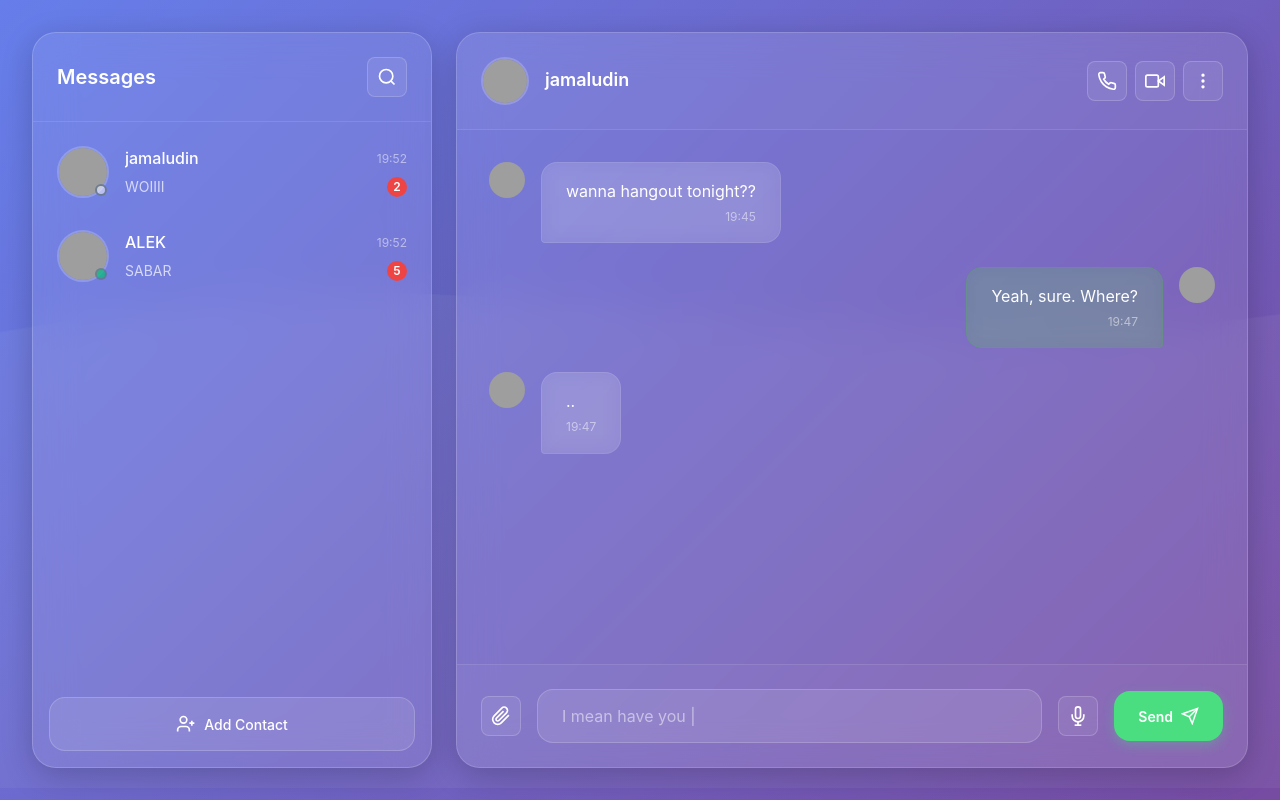
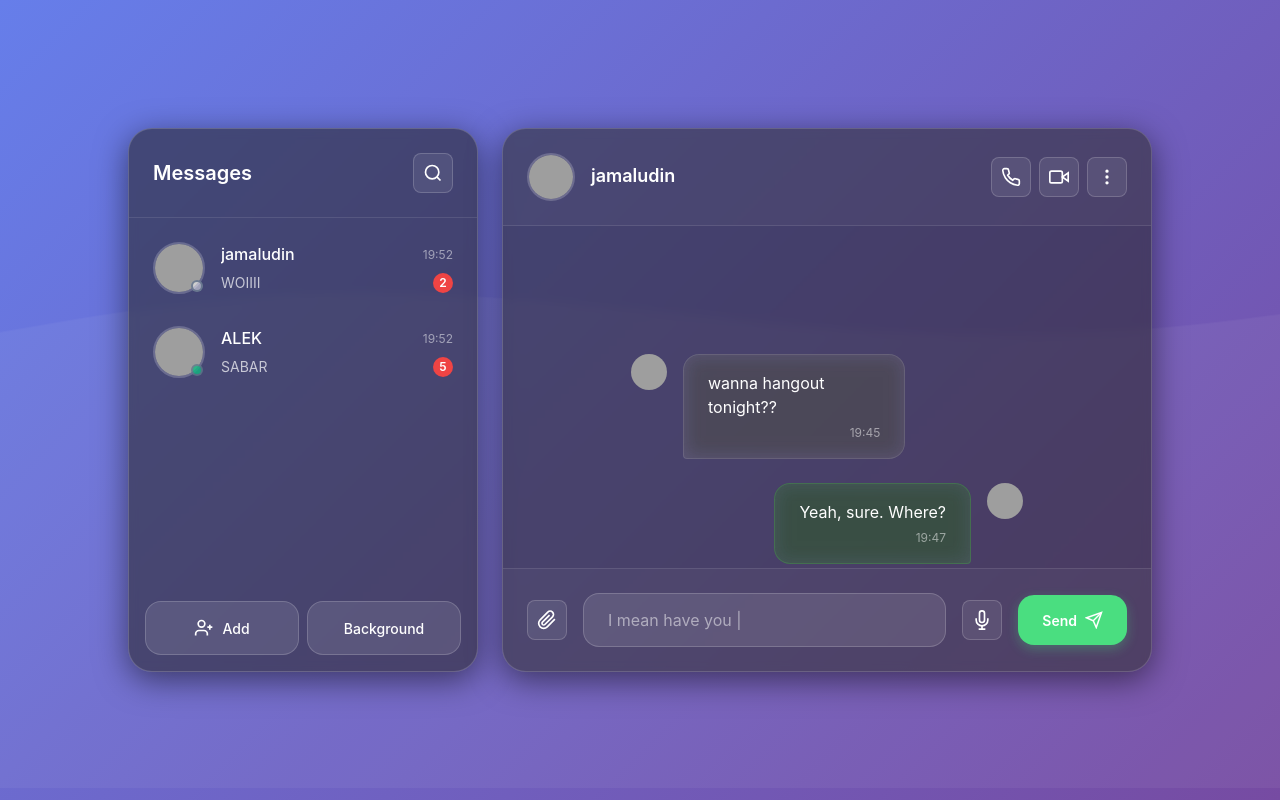
Before and after one commit to Deleonwira/chat-app, a React (Vite) app: page / in a window 1280 px wide. Built offline with nearby package versions, Linux system fonts and the light colour scheme; grey boxes are pictures that could not be loaded.

Commit message:
Adding change background features

```diff
--- a/src/CSS/pages/homepage.css
+++ b/src/CSS/pages/homepage.css
@@ -4,9 +4,9 @@
 :root {
     /* Colors - Glassmorphism Palette */
     --color-bg-primary: linear-gradient(135deg, #667eea 0%, #764ba2 100%);
-    --color-glass-bg: rgba(255, 255, 255, 0.08);
+    --color-glass-bg: rgba(36, 34, 34, 0.55);
     --color-glass-border: rgba(255, 255, 255, 0.18);
-    --color-glass-shadow: rgba(0, 0, 0, 0.1);
+    --color-glass-shadow: rgba(0, 0, 0, 0.9);
 
     /* Text Colors */
     --color-text-primary: #ffffff;
@@ -28,7 +28,7 @@
     --spacing-sm: 0.5rem;
     --spacing-md: 1rem;
     --spacing-lg: 1.5rem;
-    --spacing-xl: 2rem;
+    --spacing-xl: 8rem;
 
     /* Typography */
     --font-family: 'Inter', -apple-system, BlinkMacSystemFont, 'Segoe UI', sans-serif;
@@ -47,7 +47,7 @@
     /* Shadows */
     --shadow-sm: 0 2px 8px rgba(0, 0, 0, 0.1);
     --shadow-md: 0 4px 16px rgba(0, 0, 0, 0.15);
-    --shadow-lg: 0 8px 32px rgba(0, 0, 0, 0.2);
+    --shadow-lg: 0 8px 32px rgba(0, 0, 0, 0.5);
 
     /* Transitions */
     --transition-fast: 0.15s ease;
@@ -92,8 +92,15 @@ body::before {
 }
 
 @keyframes float {
-    0%, 100% { transform: translateY(0); }
-    50% { transform: translateY(-20px); }
+
+    0%,
+    100% {
+        transform: translateY(0);
+    }
+
+    50% {
+        transform: translateY(-20px);
+    }
 }
 
 button {
@@ -121,7 +128,6 @@ img {
 .chat-container {
     display: flex;
     height: 100vh;
-    max-width: 1800px;
     margin: 0 auto;
     padding: var(--spacing-xl);
     gap: var(--spacing-lg);
@@ -131,9 +137,9 @@ img {
    SIDEBAR - CONTACT LIST
    ============================================ */
 .sidebar {
-    flex: 0 0 400px;
+    flex: 0 0 350px;
     background: var(--color-glass-bg);
-    backdrop-filter: blur(20px);
+    backdrop-filter: blur(5px);
     -webkit-backdrop-filter: blur(20px);
     border: 1px solid var(--color-glass-border);
     border-radius: var(--radius-lg);
@@ -248,8 +254,15 @@ img {
 }
 
 @keyframes pulse {
-    0%, 100% { opacity: 1; }
-    50% { opacity: 0.6; }
+
+    0%,
+    100% {
+        opacity: 1;
+    }
+
+    50% {
+        opacity: 0.6;
+    }
 }
 
 /* Contact Info */
@@ -341,7 +354,7 @@ img {
 .chat-main {
     flex: 1;
     background: var(--color-glass-bg);
-    backdrop-filter: blur(20px);
+    backdrop-filter: blur(5px);
     -webkit-backdrop-filter: blur(20px);
     border: 1px solid var(--color-glass-border);
     border-radius: var(--radius-lg);
@@ -463,6 +476,7 @@ img {
         opacity: 0;
         transform: translateY(10px);
     }
+
     to {
         opacity: 1;
         transform: translateY(0);
@@ -554,10 +568,14 @@ img {
 }
 
 @keyframes typing {
-    0%, 60%, 100% {
+
+    0%,
+    60%,
+    100% {
         transform: translateY(0);
         opacity: 0.7;
     }
+
     30% {
         transform: translateY(-10px);
         opacity: 1;
@@ -734,6 +752,11 @@ img {
 }
 
 @keyframes fadeIn {
-    from { opacity: 0; }
-    to { opacity: 1; }
+    from {
+        opacity: 0;
+    }
+
+    to {
+        opacity: 1;
+    }
 }
--- a/src/components/SideBar/SideBar.jsx
+++ b/src/components/SideBar/SideBar.jsx
@@ -1,24 +1,32 @@
 
 import ContactList from "./ContactList";
 import SidebarHeader from "./SidebarHeader";
-function SideBar({setCurrentChatId}){
+function SideBar({ setCurrentChatId, setBackgroundUrl }) {
     return (
         <aside className="sidebar">
 
-                <SidebarHeader />
+            <SidebarHeader />
 
-                <ContactList setCurrentChatId={setCurrentChatId} />
+            <ContactList setCurrentChatId={setCurrentChatId} />
 
-                <button className="add-contact-btn" id="add-contact-sidebar">
+            <div style={{ display: 'flex', gap: '8px', padding: '16px' }}>
+                <button className="add-contact-btn" id="add-contact-sidebar" style={{ flex: 1, margin: 0 }}>
                     <svg width="20" height="20" viewBox="0 0 24 24" fill="none" stroke="currentColor" strokeWidth="2">
                         <path d="M16 21v-2a4 4 0 0 0-4-4H6a4 4 0 0 0-4 4v2"></path>
                         <circle cx="9" cy="7" r="4"></circle>
                         <line x1="19" y1="8" x2="19" y2="14"></line>
                         <line x1="22" y1="11" x2="16" y2="11"></line>
                     </svg>
-                    Add Contact
+                    Add
                 </button>
-            </aside>
+                <button className="add-contact-btn" onClick={() => {
+                    const url = prompt("Enter Image URL:");
+                    if (url) setBackgroundUrl(url);
+                }} style={{ flex: 1, margin: 0 }}>
+                    Background
+                </button>
+            </div>
+        </aside>
     )
 }
 
--- a/src/pages/ChatPage.jsx
+++ b/src/pages/ChatPage.jsx
@@ -5,11 +5,14 @@ import { useState } from "react";
 
 function ChatPage() {
     const [currentChatId, setCurrentChatId] = useState('c1')
+    const [backgroundUrl, setBackgroundUrl] = useState('')
 
     return (
-        <div className="chat-container">
+        <div className="chat-container" style={{
+            background: backgroundUrl ? `url(${backgroundUrl}) center center / cover no-repeat` : undefined
+        }}>
 
-            <SideBar setCurrentChatId={setCurrentChatId} />
+            <SideBar setCurrentChatId={setCurrentChatId} setBackgroundUrl={setBackgroundUrl} />
 
             <ChatWindow currentChatId={currentChatId} />
         </div>
```
